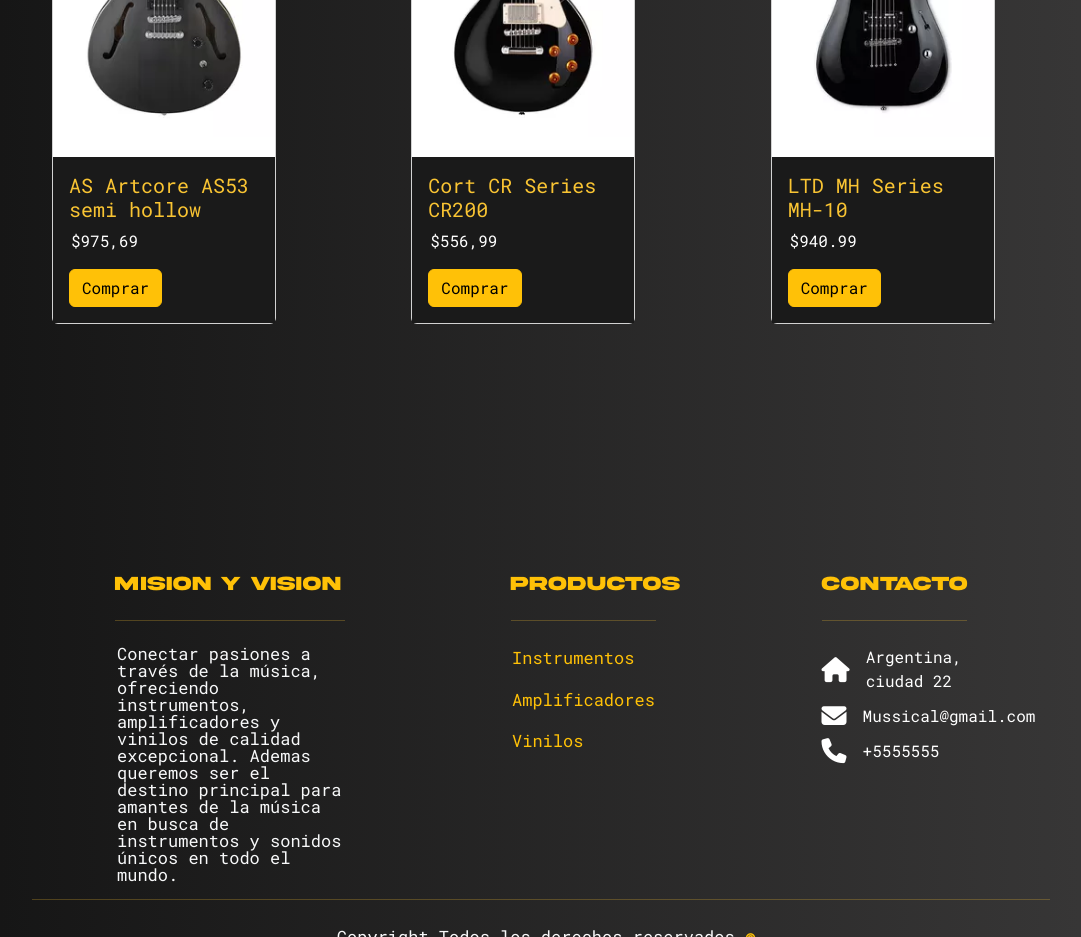
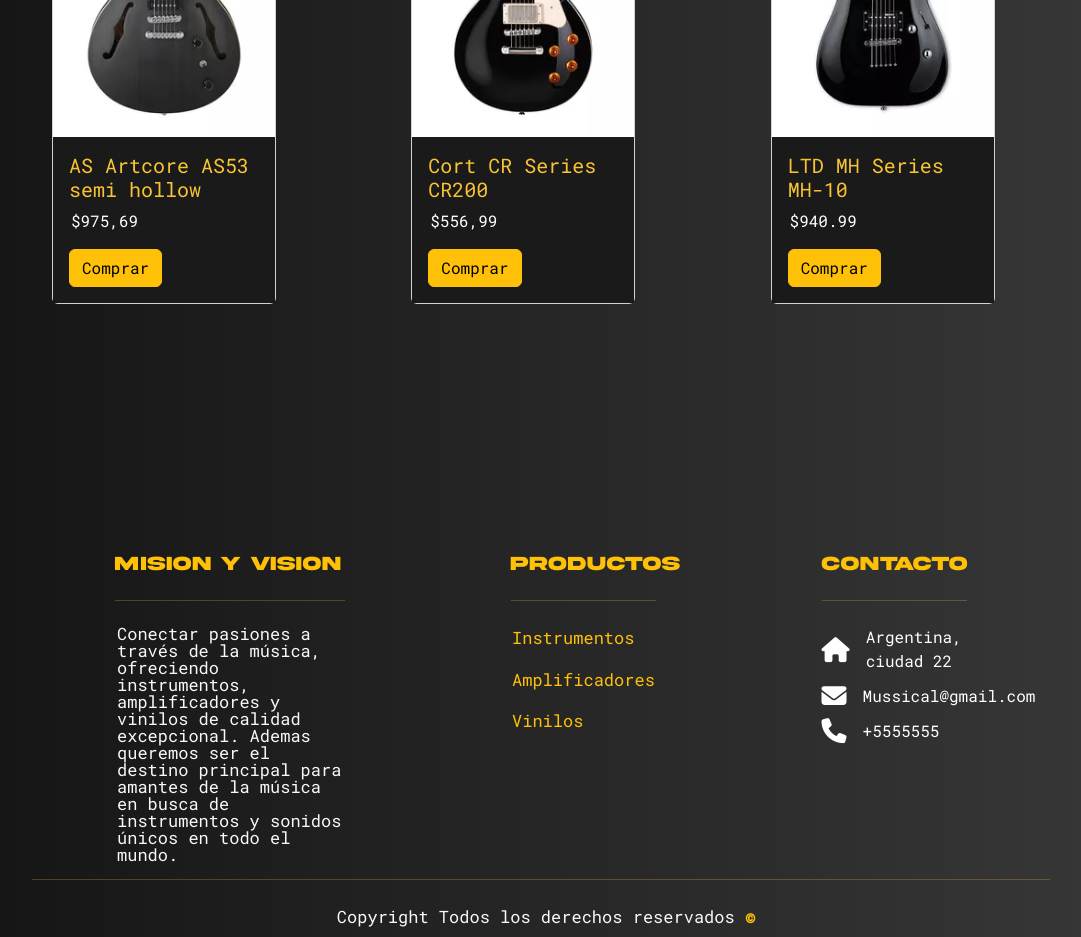
Before and after one commit to BounceArt/Mussical, a website: page pages/instrumentos.html in a window 1280 px wide. Shown: the part 1340-2277 px from the top of the page, without its empty margins (100-1181 px from the left). Drawn offline with Linux system fonts and the light colour scheme.

Commit message:
fix del body card

```diff
--- a/pages/instrumentos.html
+++ b/pages/instrumentos.html
@@ -69,7 +69,7 @@
     <div class="card-mobile col-12 col-md-4 col-lg-4 mt-lg-5 mb-lg-5">
       <div class="card" style="width: 14rem;">
         <img src="../assets/img/ibanez2.jpg" class="card-img-top" alt="instrumento-guitarra">
-        <div class="card-body" style="margin-top: 20px;">
+        <div class="card-body">
           <h5 class="card-title">AS Artcore AS53 semi hollow</h5>
           <p class="card-text">$975,69</p>
           <a href="#" class="btn btn-warning">Comprar</a>
@@ -80,7 +80,7 @@
     <div class="card-mobile col-12 col-md-4 col-lg-4 mt-lg-5">
       <div class="card" style="width: 14rem;">
         <img src="../assets/img/guitarra5.jpg" class="card-img-top" alt="instrumento-guitarra">
-        <div class="card-body" style="margin-top: 20px;">
+        <div class="card-body">
           <h5 class="card-title">Cort CR Series CR200</h5>
           <p class="card-text">$556,99</p>
           <a href="#" class="btn btn-warning">Comprar</a>
@@ -91,7 +91,7 @@
     <div class="card-mobile col-12 col-md-4 col-lg-4 mt-lg-5">
       <div class="card" style="width: 14rem;">
         <img src="../assets/img/guitarra4.jpg" class="card-img-top" alt="instrumento-guitarra">
-        <div class="card-body" style="margin-top: 20px;">
+        <div class="card-body">
           <h5 class="card-title">LTD MH Series MH-10</h5>
           <p class="card-text">$940.99</p>
           <a href="#" class="btn btn-warning">Comprar</a>
```
